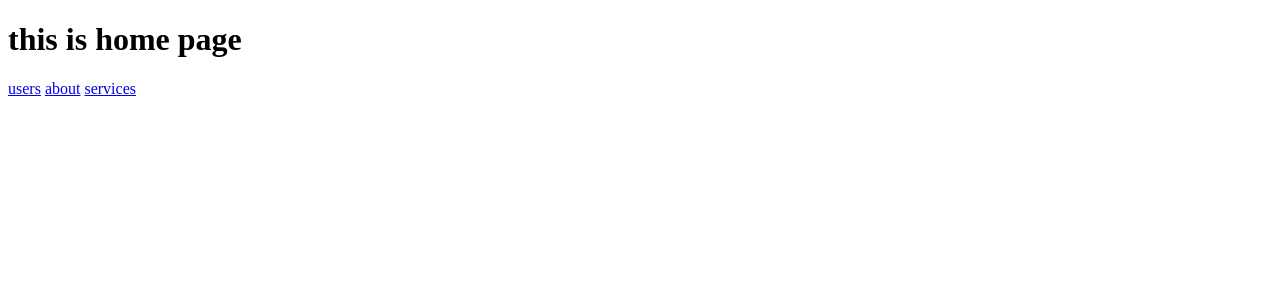
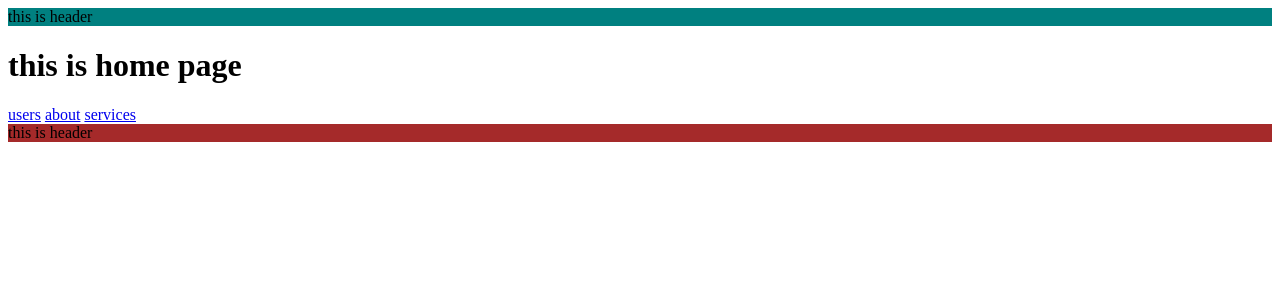
Before and after one commit to anujnegi09/next-practice, a Next.js app: page / in a window 1280 px wide. Shown: the top 300 px of the page. Built offline with nearby package versions, Linux system fonts and the light colour scheme.

Commit message:
learn about layouts

```diff
--- a/app/layout.js
+++ b/app/layout.js
@@ -2,7 +2,10 @@ export default function RootLayout({ children }) {
   return (
     <html lang="en">
       <body>
+        <header style={{background:"teal"}}>this is header</header>
         {children}
+        <footer style={{background:"brown"}}>this is header</footer>
+
       </body>
     </html>
   );
```
Also changed, not shown: app/services/layout.js (added, +9 -0 lines).
